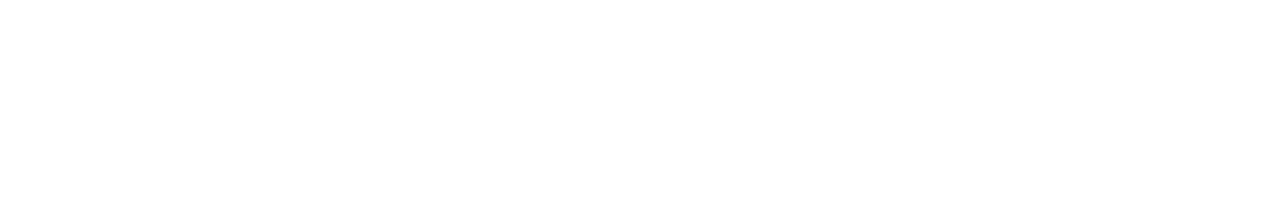
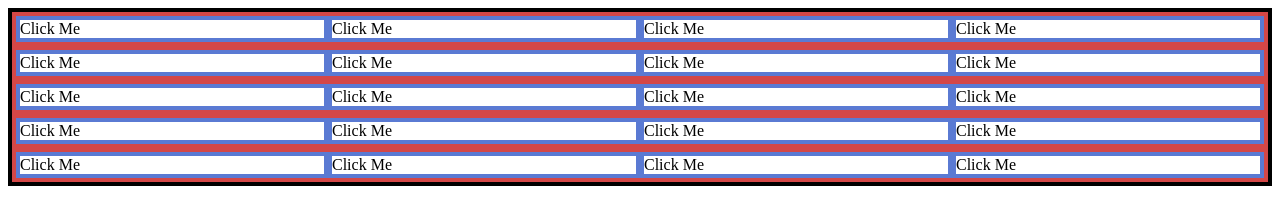
Before and after one commit to MonochromeTokyo/Calculator, a plain HTML site: page index.html in a window 1280 px wide. Drawn offline with Linux system fonts and the light colour scheme.

Commit message:
Set up preliminary layout for calculator

```diff
--- a/calc.css
+++ b/calc.css
@@ -0,0 +1,62 @@
+.calc-flex-container{
+    border: 4px solid black;
+    display: flex;
+    flex-direction: column;
+    /* justify-content: space-between; /* Space items evenly along the main axis */
+}
+
+.row1{
+    border: 4px solid rgb(212, 71, 71);
+    flex: 1;
+    display: flex;
+}
+
+.btn{
+    border: 4px solid rgb(90, 122, 211);
+    flex: 1;
+}
+
+
+.row2{
+    border: 4px solid rgb(212, 71, 71);
+    flex: 1;
+    display: flex;
+}
+
+.btn2{
+    border: 4px solid rgb(90, 122, 211);
+    flex: 1;
+}
+
+.row3{
+    border: 4px solid rgb(212, 71, 71);
+    flex: 1;
+    display: flex;
+}
+
+.btn3{
+    border: 4px solid rgb(90, 122, 211);
+    flex: 1;
+}
+
+.row4{
+    border: 4px solid rgb(212, 71, 71);
+    flex: 1;
+    display: flex;
+}
+
+.btn4{
+    border: 4px solid rgb(90, 122, 211);
+    flex: 1;
+}
+
+.row5{
+    border: 4px solid rgb(212, 71, 71);
+    flex: 1;
+    display: flex;
+}
+
+.btn5{
+    border: 4px solid rgb(90, 122, 211);
+    flex: 1;
+}
--- a/index.html
+++ b/index.html
@@ -12,6 +12,49 @@
     <script>
         console.log("Hello, World!")
     </script>
+    <div class="calc-flex-container">
+        <div class="row1">
+            <!--
+            <button class="btn">Click Me</button>
+            <button class="btn">Click Me</button>
+            <button class="btn">Click Me</button>
+            <button class="btn">Click Me</button>
+            -->
+            <div class="btn">Click Me</div>
+            <div class="btn">Click Me</div>
+            <div class="btn">Click Me</div>
+            <div class="btn">Click Me</div>
+        </div>
+
+
+        <div class="row2">
+            <div class="btn2">Click Me</div>
+            <div class="btn2">Click Me</div>
+            <div class="btn2">Click Me</div>
+            <div class="btn2">Click Me</div>
+        </div>
+
+
+        <div class="row3">
+            <div class="btn3">Click Me</div>
+            <div class="btn3">Click Me</div>
+            <div class="btn3">Click Me</div>
+            <div class="btn3">Click Me</div>
+        </div>
+        <div class="row4">
+            <div class="btn4">Click Me</div>
+            <div class="btn4">Click Me</div>
+            <div class="btn4">Click Me</div>
+            <div class="btn4">Click Me</div>
+        </div>
+        <div class="row5">
+            <div class="btn5">Click Me</div>
+            <div class="btn5">Click Me</div>
+            <div class="btn5">Click Me</div>
+            <div class="btn5">Click Me</div>
+        </div>
+
+    </div>
 
 </body>
 </html>
```
